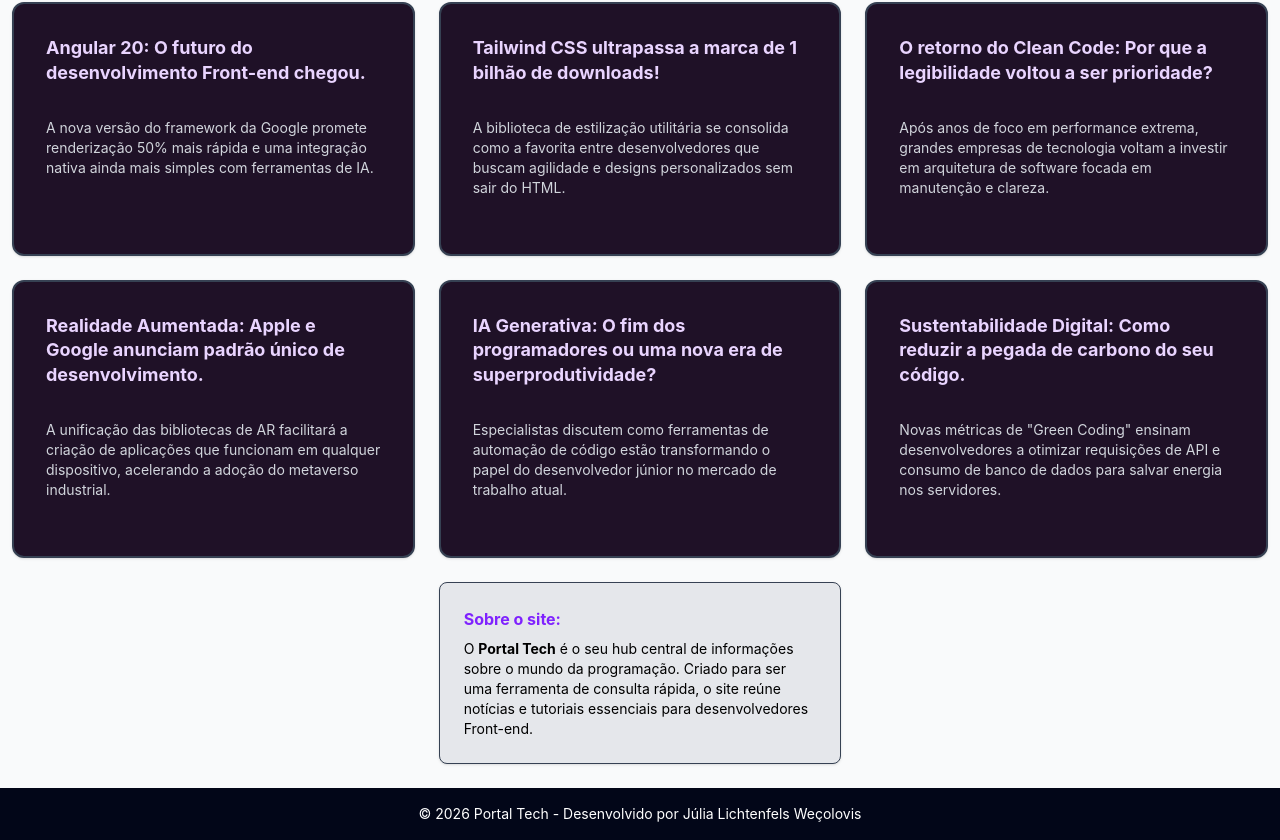
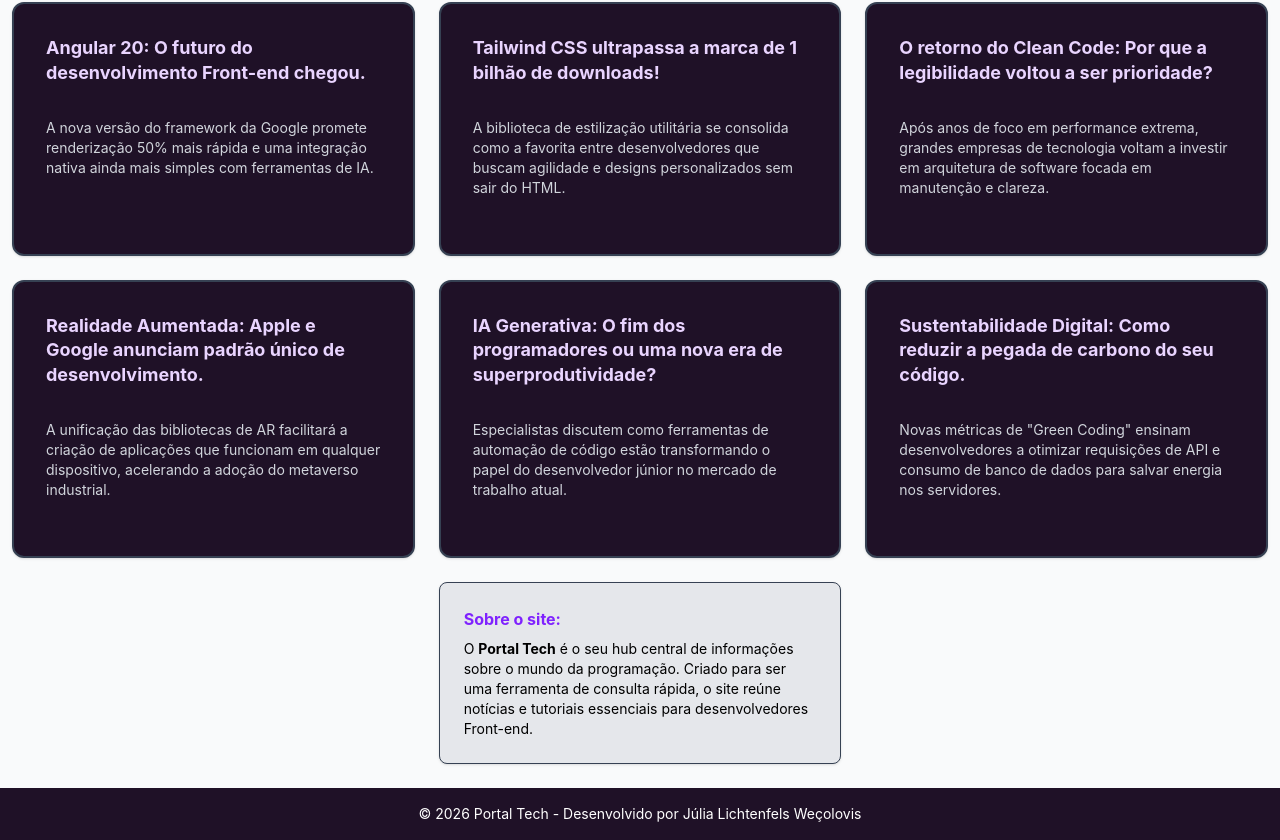
Before and after one commit to julia-lw/PortalTech, an Angular app in the folder portaltech/: page / in a window 1280 px wide. Shown: the part 182-1022 px from the top of the page. Built offline with nearby package versions, Linux system fonts and the light colour scheme.

Commit message:
Update app.html

```diff
--- a/portaltech/src/app/app.html
+++ b/portaltech/src/app/app.html
@@ -4,6 +4,6 @@
   <router-outlet></router-outlet>
 </main>
 
-<footer class="bg-slate-950 text-white text-center p-4 text-sm">
+<footer class="bg-[#1f1127] text-white text-center p-4 text-sm">
   © 2026 Portal Tech - Desenvolvido por Júlia Lichtenfels Weçolovis
 </footer>
```
